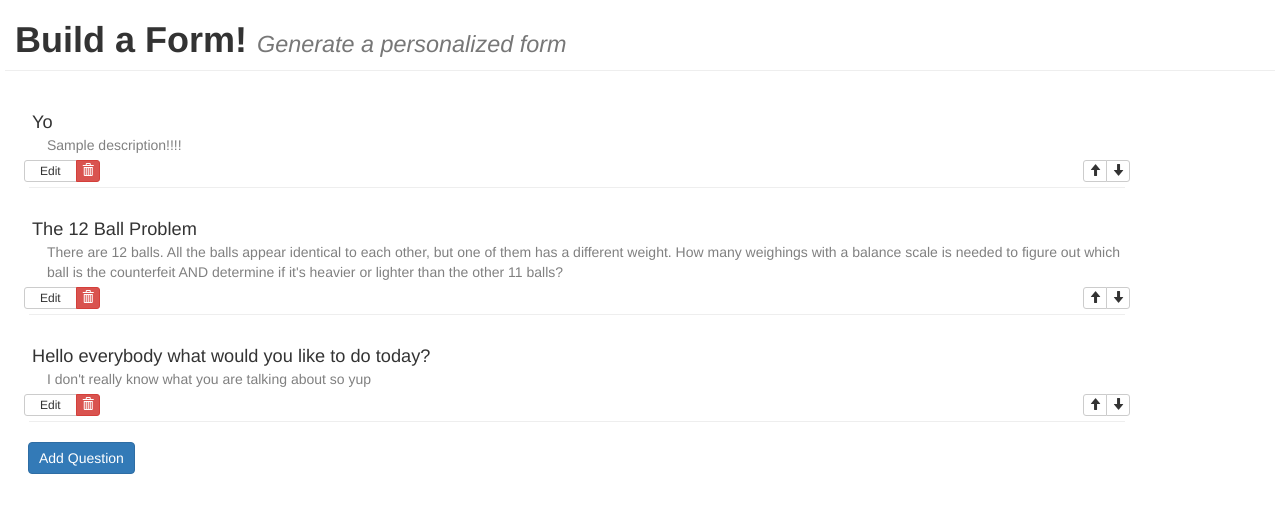
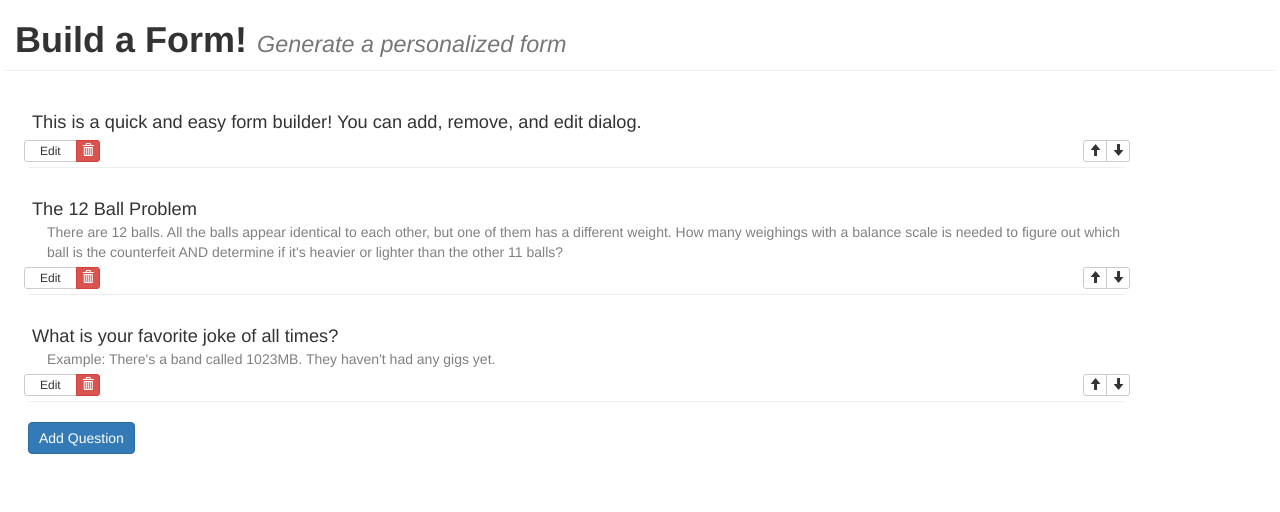
Before and after one commit to cchrispy/formCreator, a React app: page / in a window 1280 px wide. Shown: the top 512 px of the page. Built offline with nearby package versions, Linux system fonts and the light colour scheme.

Commit message:
Final edits, altered default questions

```diff
--- a/src/components/Editor.jsx
+++ b/src/components/Editor.jsx
@@ -34,7 +34,7 @@ class Editor extends Component { // Allows a question to be editted
     return (
       <div className='editor'>
         <form onSubmit={ this.confirm.bind(this) } >
-          <label>Edit question</label>
+          <label>Edit dialog</label>
           <div className='form-group'>
             <div className='input-group'>
               <div className='input-group-addon'>Question</div>
--- a/src/components/Form.jsx
+++ b/src/components/Form.jsx
@@ -10,16 +10,16 @@ class Form extends Component {
     this.state = {
       dialog: {
         0: {
-          question: 'Yo',
-          description: 'Sample description!!!!'
+          question: 'This is a quick and easy form builder! You can add, remove, and edit dialog.',
+          description: ''
         },
         1: {
           question: 'The 12 Ball Problem',
           description: 'There are 12 balls. All the balls appear identical to each other, but one of them has a different weight. How many weighings with a balance scale is needed to figure out which ball is the counterfeit AND determine if it\'s heavier or lighter than the other 11 balls?'
         },
         2: {
-          question: 'Hello everybody what would you like to do today?',
-          description: 'I don\'t really know what you are talking about so yup'
+          question: 'What is your favorite joke of all times?',
+          description: 'Example: There\'s a band called 1023MB. They haven\'t had any gigs yet.'
         }
       },
       count: [0, 1, 2]
```
Also changed, not shown: bundle.js.
